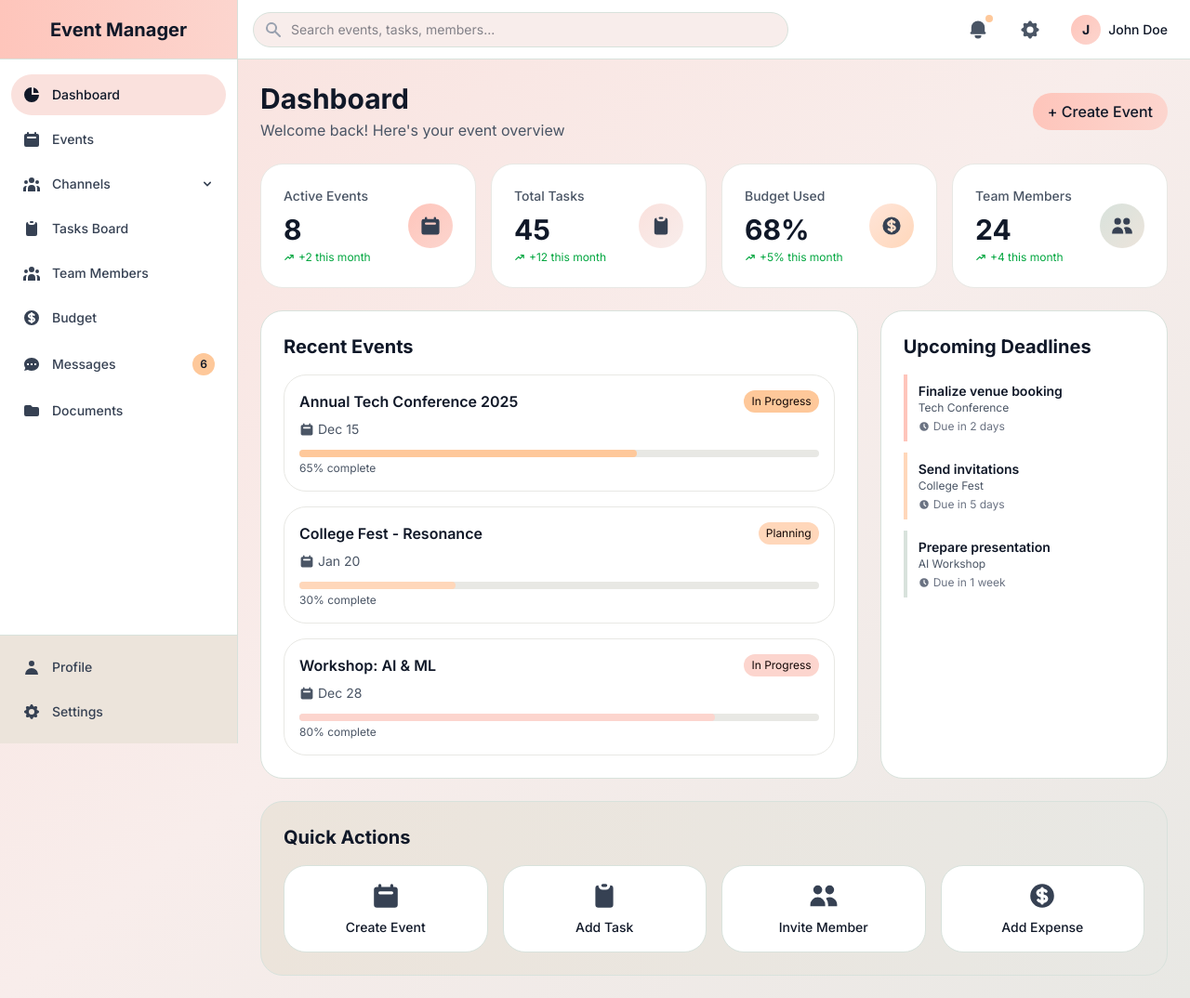
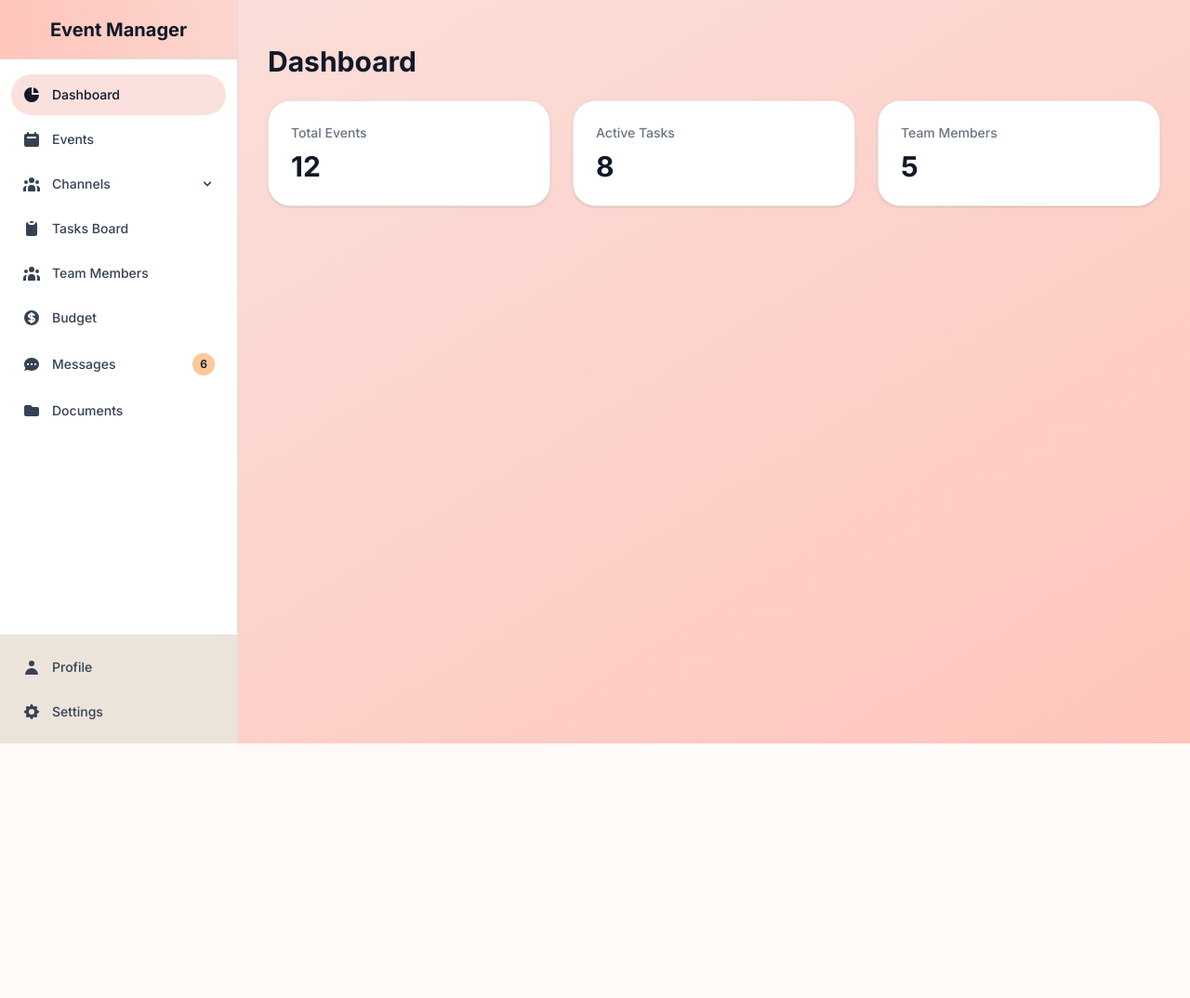
Before and after one commit to Rahulgupta7777/Event_Managment, a React (Vite) app in the folder client/: page / in a window 1280 px wide. Shown: the whole page at 93% size. After the commit the page ends 800 px from the top, so only its background shows below. Built offline with nearby package versions, Linux system fonts and the light colour scheme.

Commit message:
imported the inbuild components from flowbite and rendered made the basic layout according to color platee, and removed unnessesary cards

```diff
--- a/client/src/App.tsx
+++ b/client/src/App.tsx
@@ -1,16 +1,9 @@
 import { useState } from 'react'
 import { FullSidebar } from './components/layout/FullSidebar'
-import { TopNavBar } from './components/layout/TopNavBar'
-import { EnhancedDashboardView } from './components/views/EnhancedDashboardView'
 import { CreateEventView } from './components/views/CreateEventView'
-import { TasksKanbanView } from './components/views/TasksKanbanView'
+import { TaskView } from './components/views/TaskView'
+import { GroupChatView } from './components/views/GroupChatView'
 import { TeamView } from './components/views/TeamView'
-import { BudgetView } from './components/views/BudgetView'
-import { GroupChatView } from './components/views/GroupChatView'
-import { DocumentsView } from './components/views/DocumentsView'
-import { ChannelsView } from './components/views/ChannelsView'
-import { ProfileView } from './components/views/ProfileView'
-import { SettingsView } from './components/views/SettingsView'
 import './App.css'
 
 function App() {
@@ -30,7 +23,7 @@ function App() {
   }
 
   return (
-    <div className="min-h-screen bg-gradient-to-br from-[#FAE1DD] via-[#F8EDEB] to-[#E8E8E4]">
+    <div className="min-h-screen bg-gradient-to-br from-[#FAE1DD] to-[#FEC5BB]">
       {/* Sidebar */}
       <FullSidebar
         activeView={activeView}
@@ -39,26 +32,46 @@ function App() {
         onToggle={handleToggleSidebar}
       />
 
-      {/* Top Navigation Bar */}
-      <TopNavBar
-        onProfileClick={() => handleNavigate('profile')}
-        onSettingsClick={() => handleNavigate('settings')}
-        userName="John Doe"
-      />
+      {/* Main Content */}
+      <div className="sm:ml-64 p-4">
+        {activeView === 'dashboard' && <DashboardView />}
+        {activeView === 'create-event' && <CreateEventView />}
+        {activeView === 'events' && <CreateEventView />}
+        {activeView === 'tasks' && <TaskView />}
+        {activeView === 'messages' && <GroupChatView />}
+        {activeView === 'team' && <TeamView />}
 
-      {/* Main Content */}
-      <div className="sm:ml-64 pt-16 min-h-screen">
-        {activeView === 'dashboard' && <EnhancedDashboardView />}
-        {activeView === 'events' && <CreateEventView />}
-        {activeView === 'create-event' && <CreateEventView />}
-        {activeView === 'channels' && <ChannelsView />}
-        {activeView === 'tasks' && <TasksKanbanView />}
-        {activeView === 'team' && <TeamView />}
-        {activeView === 'budget' && <BudgetView />}
-        {activeView === 'messages' && <GroupChatView />}
-        {activeView === 'documents' && <DocumentsView />}
-        {activeView === 'profile' && <ProfileView />}
-        {activeView === 'settings' && <SettingsView />}
+        {/* Placeholder views for other navigation items */}
+        {(activeView === 'channels' || activeView === 'budget' || activeView === 'documents' ||
+          activeView === 'profile' || activeView === 'settings') && (
+            <div className="p-8 text-center">
+              <h2 className="text-2xl font-bold text-gray-900 mb-2">Coming Soon</h2>
+              <p className="text-gray-600">This feature is under development</p>
+            </div>
+          )}
+      </div>
+    </div>
+  )
+}
+
+// Simple Dashboard View
+function DashboardView() {
+  return (
+    <div className="py-8 px-4 mx-auto max-w-7xl">
+      <h1 className="text-3xl font-bold text-gray-900 mb-6">Dashboard</h1>
+      <div className="grid grid-cols-1 md:grid-cols-3 gap-6">
+        <div className="bg-white rounded-lg p-6 border border-[#E8E8E4] shadow-sm">
+          <h3 className="text-sm font-medium text-gray-500">Total Events</h3>
+          <p className="text-3xl font-bold text-gray-900 mt-2">12</p>
+        </div>
+        <div className="bg-white rounded-lg p-6 border border-[#E8E8E4] shadow-sm">
+          <h3 className="text-sm font-medium text-gray-500">Active Tasks</h3>
+          <p className="text-3xl font-bold text-gray-900 mt-2">8</p>
+        </div>
+        <div className="bg-white rounded-lg p-6 border border-[#E8E8E4] shadow-sm">
+          <h3 className="text-sm font-medium text-gray-500">Team Members</h3>
+          <p className="text-3xl font-bold text-gray-900 mt-2">5</p>
+        </div>
       </div>
     </div>
   )
--- a/client/src/components/views/EnhancedDashboardView.tsx
+++ b/client/src/components/views/EnhancedDashboardView.tsx
@@ -116,7 +116,7 @@ export function EnhancedDashboardView() {
             {/* Quick Actions */}
             <div className="bg-gradient-to-r from-[#ECE4DB] to-[#E8E8E4] border border-[#D8E2DC] rounded-lg p-6">
                 <h2 className="text-xl font-bold text-gray-900 mb-4">Quick Actions</h2>
-                <div className="grid grid-cols-2 md:grid-cols-4 gap-4">
+                <div className="grid grid-cols-2 gap-4 max-w-md">
                     <button className="p-4 bg-white rounded-lg hover:shadow-md transition-shadow border border-[#D8E2DC]">
                         <HiCalendar className="w-8 h-8 mx-auto mb-2 text-gray-700" />
                         <p className="text-sm font-medium text-gray-900">Create Event</p>
@@ -125,14 +125,6 @@ export function EnhancedDashboardView() {
                         <HiClipboard className="w-8 h-8 mx-auto mb-2 text-gray-700" />
                         <p className="text-sm font-medium text-gray-900">Add Task</p>
                     </button>
-                    <button className="p-4 bg-white rounded-lg hover:shadow-md transition-shadow border border-[#D8E2DC]">
-                        <HiUsers className="w-8 h-8 mx-auto mb-2 text-gray-700" />
-                        <p className="text-sm font-medium text-gray-900">Invite Member</p>
-                    </button>
-                    <button className="p-4 bg-white rounded-lg hover:shadow-md transition-shadow border border-[#D8E2DC]">
-                        <HiCurrencyDollar className="w-8 h-8 mx-auto mb-2 text-gray-700" />
-                        <p className="text-sm font-medium text-gray-900">Add Expense</p>
-                    </button>
                 </div>
             </div>
         </div>
```
